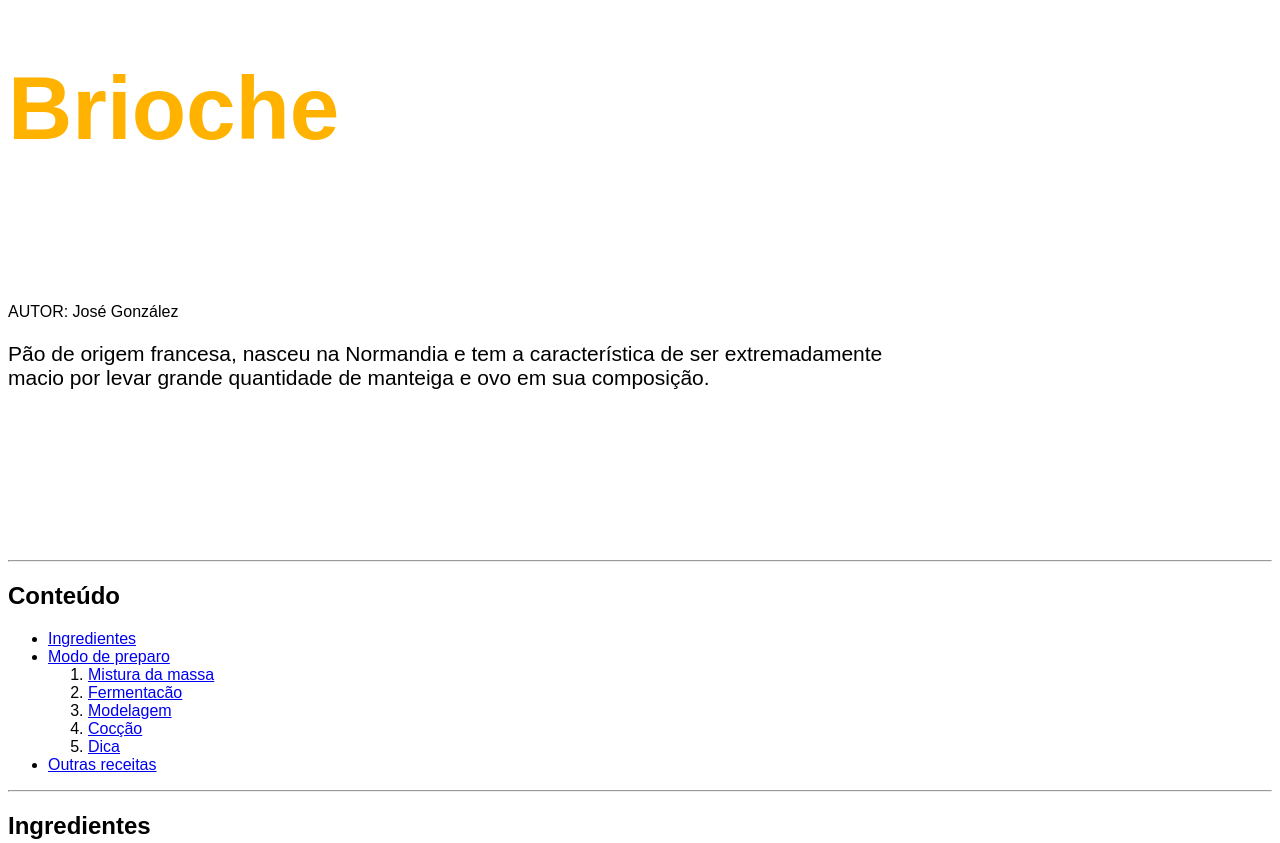
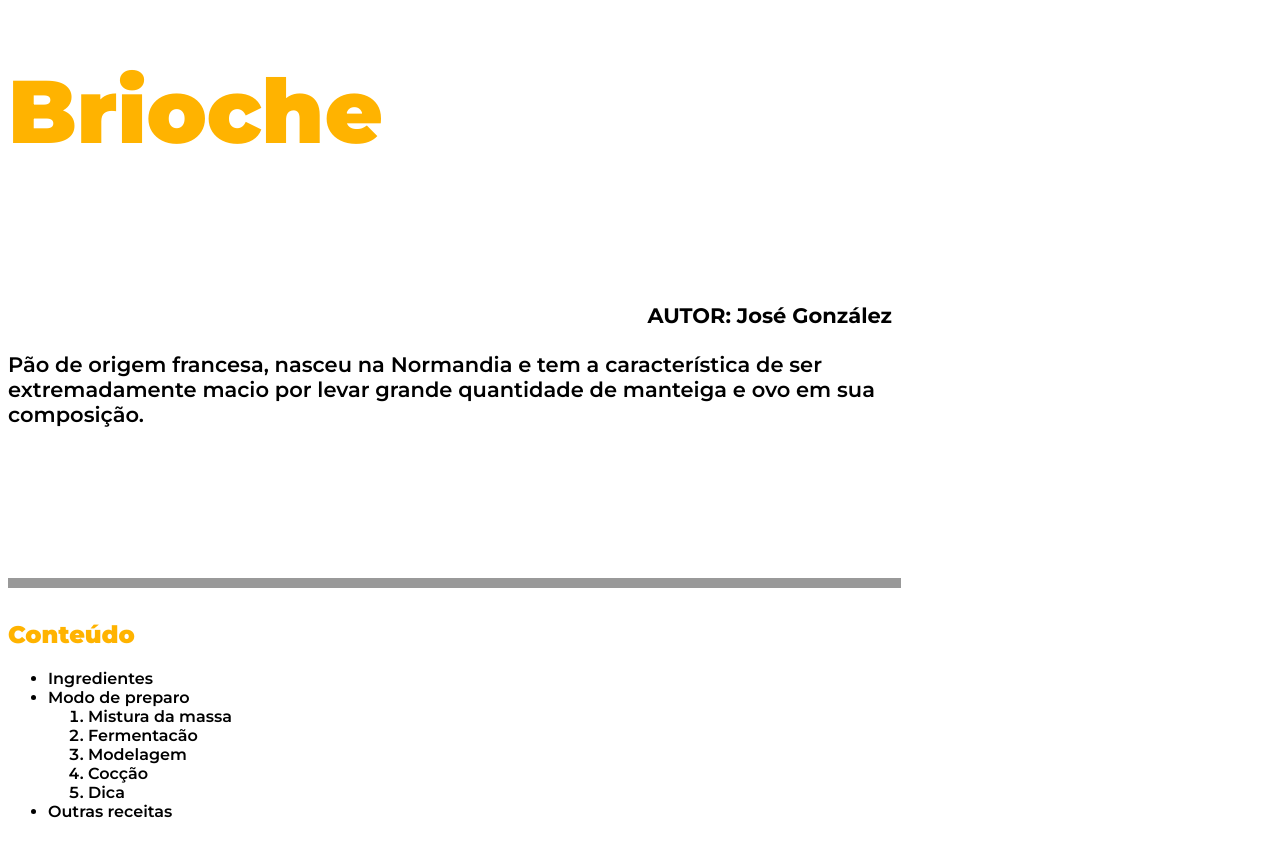
Before and after one commit to josegonzalezmonroy/Brioche, a plain HTML site: page index.html in a window 1280 px wide. Shown: the part 387-1230 px from the top of the page. Drawn offline with Linux system fonts and the light colour scheme.

Commit message:
estilizando as tags a, h2 e hr

```diff
--- a/styles/style.css
+++ b/styles/style.css
@@ -1,23 +1,7 @@
 body{
-
-    font-family: sans-serif;
-    font-weight: 400;
-    font-size: 16px;
+    font-family: 'Montserrat', sans-serif;
+    font-weight: 600;
 }
-
-.titulo_da_receita {
-    top: 420px;
-    left: 21px;
-    width: 844px;
-    height: 187px;
-
-    font-size: 89px;
-    text-align: left;
-    letter-spacing: 0px;
-    color: #FFB300;
-    opacity: 1;
-}
-
 
 .box_da_imagen_da_receita{
     top: 25px;
@@ -35,6 +19,31 @@ body{
     overflow: hidden;
 }
 
+.titulo_da_receita {
+    top: 420px;
+    left: 21px;
+    width: 844px;
+    height: 187px;
+
+    font-size: 89px;
+    font-weight: 900;
+    text-align: left;
+    letter-spacing: 0px;
+    color: #FFB300;
+    opacity: 1;
+}
+
+.autor{
+    top: 617px;
+    left: 21px;
+    width: 884px;
+    height: 28px;
+
+    font-size: 21px;
+    font-weight: bold;
+    text-align: right;
+}
+
 .descricao_do_titulo{
     top: 679px;
     left: 21px;
@@ -42,5 +51,37 @@ body{
     height: 197px;
 
     font-size: 21px;
+    font-weight: 600;
     text-align: left;
 }
+
+hr{
+
+    left: 22px;
+    width: 883px;
+    height:0px;
+    display: inline-block;
+
+    border: 5px solid #999999;
+    opacity: 1;
+}
+
+h2{
+    color: #FFB300;
+    font-weight: 900;
+}
+
+a{
+    text-decoration:none;
+    color: #000000;
+}
+
+.video{
+    top: 2200px;
+    left: 22px;
+    width: 883px;
+    height: 497px;
+
+    border: 1px solid #707070;
+    opacity: 1;
+}
```
